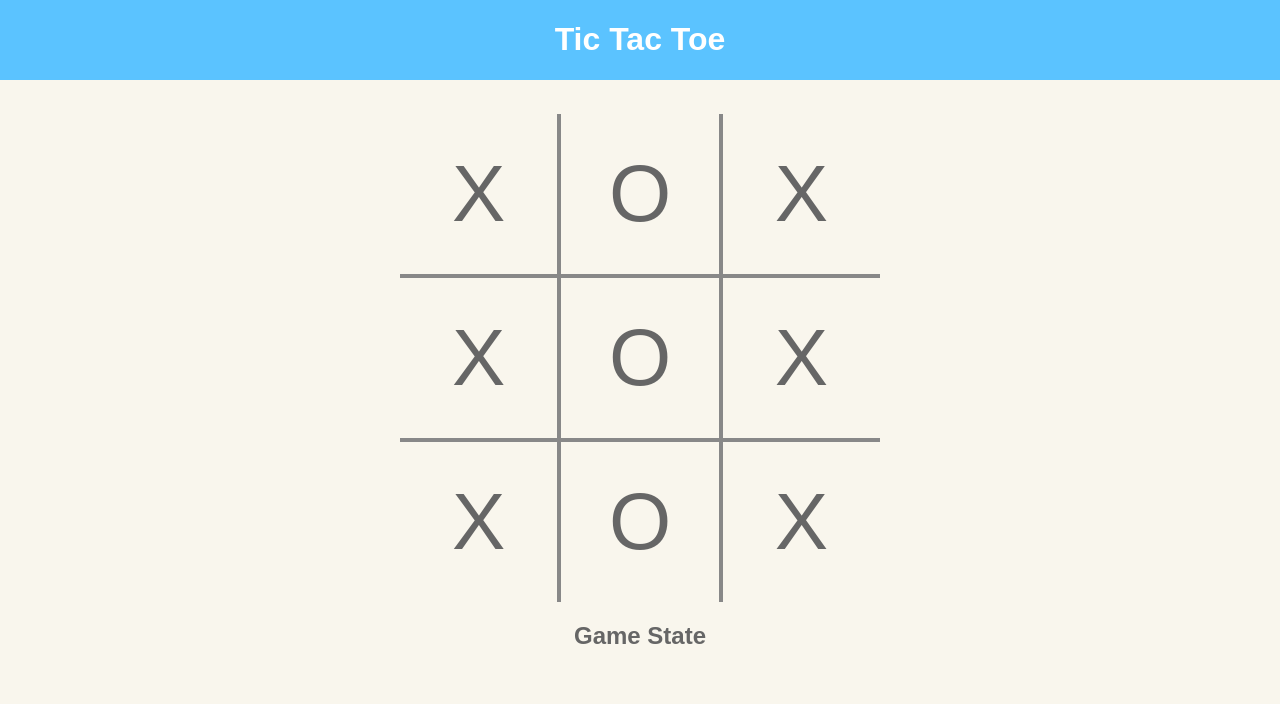
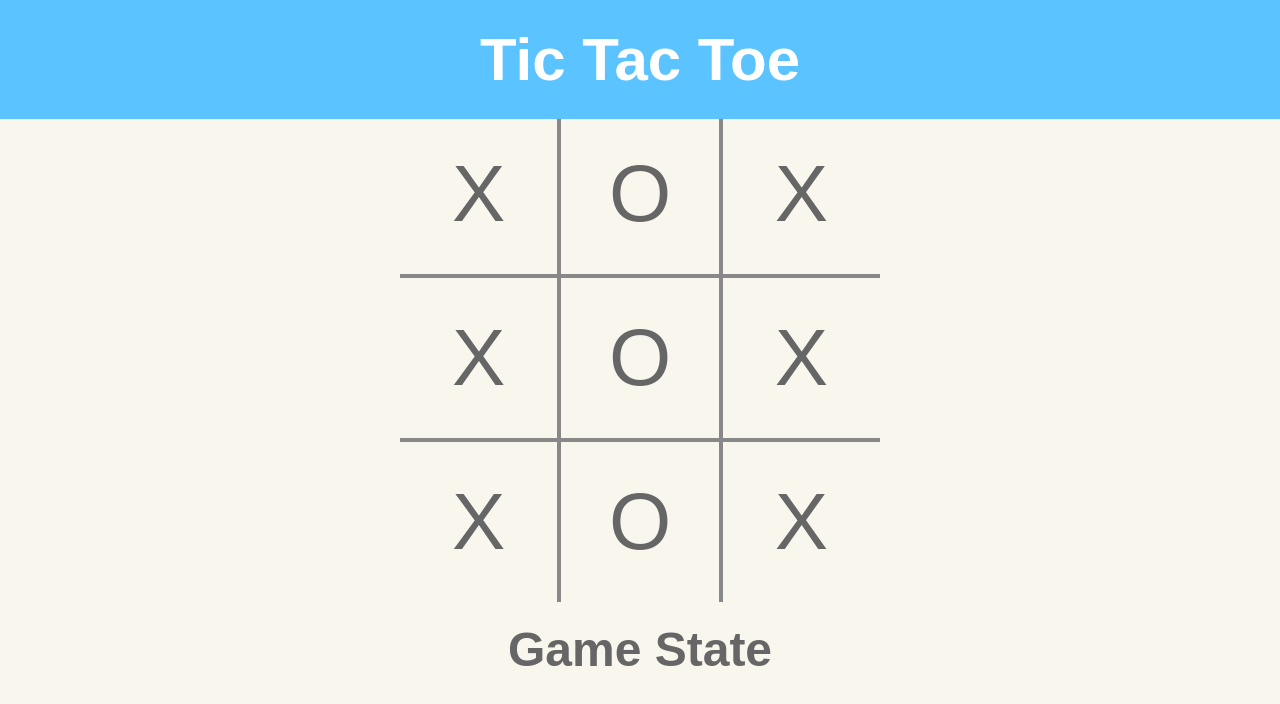
Before and after one commit to shoemakerdr/TicTacToe, a React (Create React App) app: page / in a window 1280 px wide. Shown: the top 704 px of the page. Built offline with nearby package versions, Linux system fonts and the light colour scheme; a web font is replaced by a local one.

Commit message:
Added media query. Deleted keyframes from CRA default.

```diff
--- a/src/App.css
+++ b/src/App.css
@@ -10,7 +10,15 @@
   color: white;
 }
 
-@keyframes App-logo-spin {
-  from { transform: rotate(0deg); }
-  to { transform: rotate(360deg); }
+@media (min-width: 520px) {
+
+    .title {
+        font-size: 60px;
+        margin: 25px 0;
+    }
+
+    .status {
+        font-size: 48px;
+        margin: 20px;
+    }
 }
```
